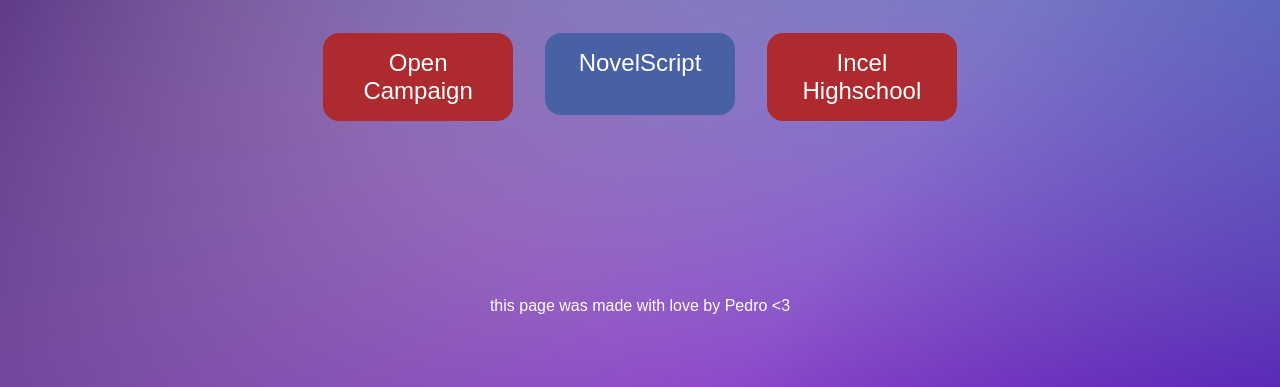
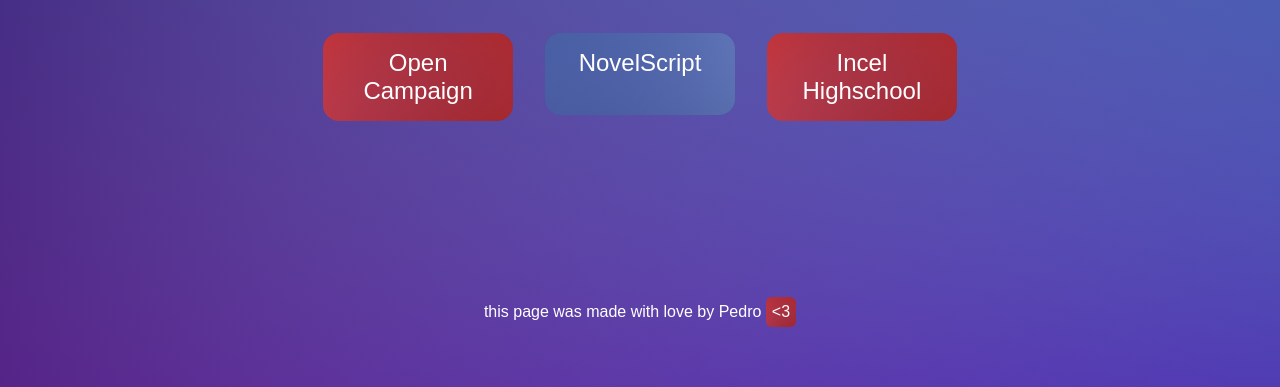
Before and after one commit to spooky-nebula/spooky-nebula.github.io, a plain HTML site: page index.html in a window 1280 px wide. Shown: the part 413-800 px from the top of the page. Drawn offline with Linux system fonts and the light colour scheme.

Commit message:
Changed the background colours a bit and also the buttons

```diff
--- a/index.html
+++ b/index.html
@@ -33,7 +33,8 @@
       </a>
     </div>
     <div class="floor">
-      <p>this page was made with love by Pedro &lt;3</p>
+      <p>this page was made with love by Pedro</p>
+      <p class="nugget">&lt;3</p>
     </div>
   </div>
 </body>
--- a/stylishstyles/master.scss
+++ b/stylishstyles/master.scss
@@ -2,8 +2,44 @@ $primary_colour: #fff;
 $primary_background_colour: #323232;
 $secondary_colour: #3a64af;
 $secondary_background_colour: #2f0063;
-$secondary_background: linear-gradient(217deg, #3a64af, rgba(255,0,0,0) 70.71%), linear-gradient(127deg, #2f0063, rgba(0,255,0,0) 70.71%), linear-gradient(336deg, #6b0aba, rgba(0,0,255,0) 70.71%);
+$secondary_background: linear-gradient(217deg, #3a64af, rgba(255,0,0,0) 100%), linear-gradient(127deg, #2f0063, rgba(0,255,0,0) 100%), linear-gradient(336deg, #6b0aba, rgba(0,0,255,0) 100%);
+$trecy_colour: #ad2a2f;
+$forfy_colour: #4860a4;
+$background_red: linear-gradient(217deg, $trecy_colour, rgba(255,0,0,0) 100%), linear-gradient(127deg, lighten($trecy_colour,10%), rgba(0,255,0,0) 100%), linear-gradient(336deg, darken($trecy_colour, 5%), rgba(0,0,255,0) 100%);
+$background_blue: linear-gradient(127deg, $forfy_colour, rgba(255,0,0,0) 100%), linear-gradient(217deg, lighten($forfy_colour,10%), rgba(0,255,0,0) 100%), linear-gradient(336deg, darken($forfy_colour, 5%), rgba(0,0,255,0) 100%);
 $font: sans-serif;
+@keyframes wavvy_text {
+  0% {
+    transform: rotate(0deg) translateY(5px) scale(1.01);
+  }
+
+  25% {
+    transform: rotate(1deg) translateY(0) scale(1);
+  }
+
+  50% {
+    transform: rotate(0deg) translateY(-5px) scale(0.99);
+  }
+
+  75% {
+    transform: rotate(-1deg) translateY(0) scale(1);
+  }
+
+  100% {
+    transform: rotate(0deg) translateY(5px) scale(1.01);
+  }
+}
+@keyframes rotation {
+  from {
+    // filter: hue-rotate(0deg);
+    transform: rotate(0deg);
+  }
+
+  to {
+    // filter: hue-rotate(359deg);
+    transform: rotate(359deg);
+  }
+}
 
 * {
   margin: 0;
@@ -37,6 +73,7 @@ a {
     h1 {
       text-align: center;
       font-size: 64px;
+      animation: 60s ease-in-out infinite wavvy_text;
     }
   }
 
@@ -86,11 +123,11 @@ a {
       }
 
       &:nth-child(odd) {
-        background: #ad2a2f;
+        background: $background_red;
       }
 
       &:nth-child(even) {
-        background: #4860a4;
+        background: $background_blue;
       }
 
       &:hover {
@@ -102,5 +139,19 @@ a {
 
   .floor {
     flex: 1 1 50px;
+
+    p {
+      display: inline-block;
+    }
   }
 }
+
+.nugget {
+  background: $background_red;
+  padding: 6px;
+  border-radius: 6px;
+
+  &:hover {
+    animation: 1s ease infinite rotation;
+  }
+}
```
Also changed, not shown: stylishstyles/master.css, 1 other file.
